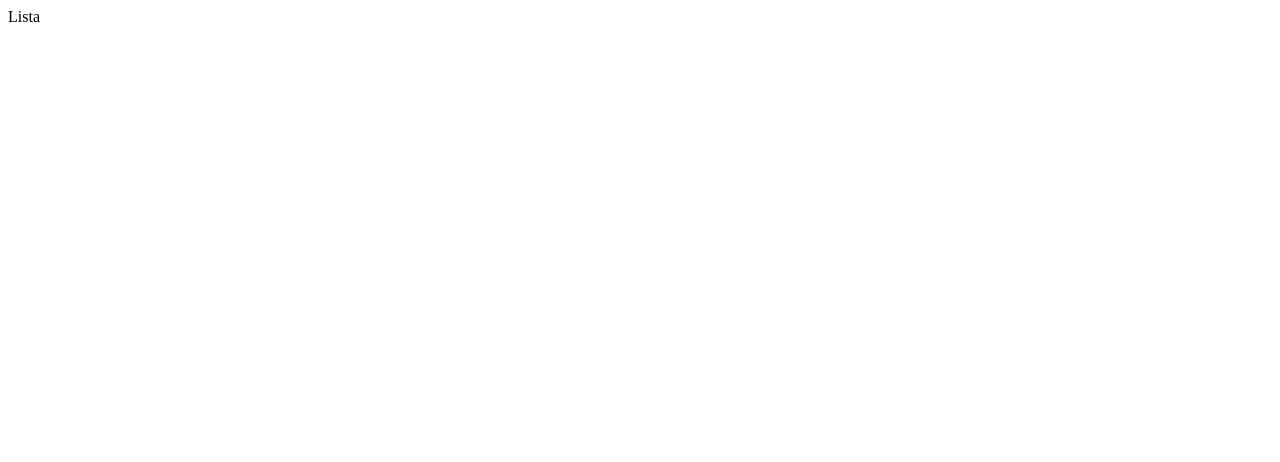
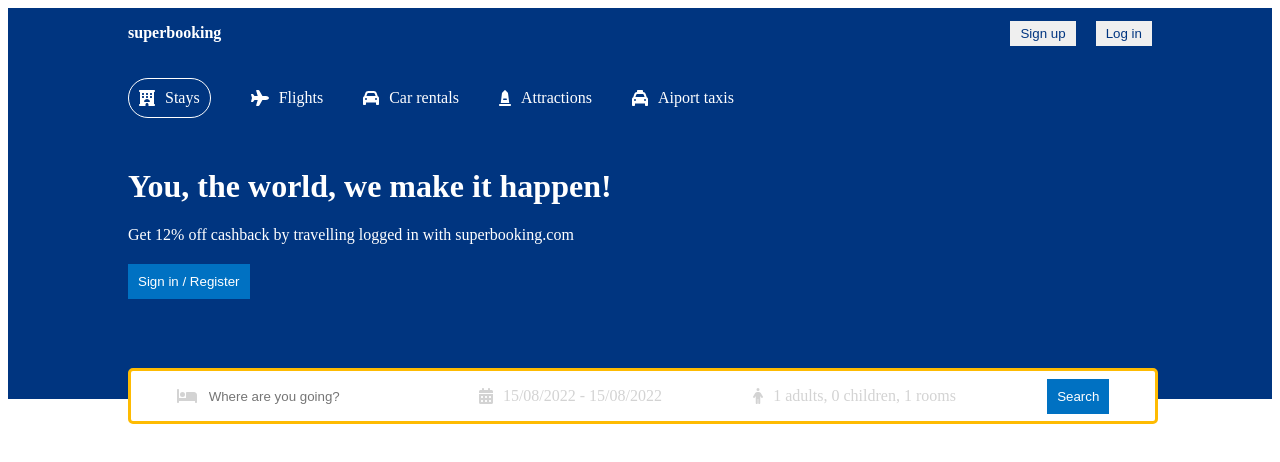
Before and after one commit to maxleirbag/superbooking-app, a React (Vite) app in the folder frontend/: page /hospedagens in a window 1280 px wide. Shown: the top 462 px of the page. Built offline with nearby package versions, Linux system fonts and the light colour scheme.

Commit message:
feature SearchBar + language definition

```diff
--- a/frontend/index.html
+++ b/frontend/index.html
@@ -4,7 +4,7 @@
     <meta charset="UTF-8" />
     <link rel="icon" type="image/svg+xml" href="/vite.svg" />
     <meta name="viewport" content="width=device-width, initial-scale=1.0" />
-    <title>Vite + React</title>
+    <title>Superbooking</title>
   </head>
   <body>
     <div id="root"></div>
--- a/frontend/package.json
+++ b/frontend/package.json
@@ -13,7 +13,9 @@
     "@fortawesome/free-regular-svg-icons": "^6.1.2",
     "@fortawesome/free-solid-svg-icons": "^6.1.2",
     "@fortawesome/react-fontawesome": "^0.2.0",
+    "date-fns": "^2.29.1",
     "react": "^18.2.0",
+    "react-date-range": "^1.4.0",
     "react-dom": "^18.2.0",
     "react-router-dom": "^6.3.0"
   },
--- a/frontend/src/components/header/Header.jsx
+++ b/frontend/src/components/header/Header.jsx
@@ -1,33 +1,158 @@
 import './header.css'
 import { FontAwesomeIcon } from '@fortawesome/react-fontawesome'
-import { faHotel, faBed, faPlane, faCar, faTaxi } from '@fortawesome/free-solid-svg-icons'
+import { faHotel, faBed, faPlane, faCar, faTaxi, faCalendarDays, faPerson, faMonument } from '@fortawesome/free-solid-svg-icons'
+import { DateRangePicker } from 'react-date-range';
+import 'react-date-range/dist/styles.css'
+import 'react-date-range/dist/theme/default.css'
+import { useState } from 'react';
+import { format } from 'date-fns';
 
 
-const Header = () => {
+const Header = ({ headerType }) => {
+
+    // TODO useEffect() se o endDate for selecionado, fecha o DateRangePicker
+
+    const [openStayOptions, setOpenStayOptions] = useState()
+    const [stayOptions, setStayOptions] = useState({
+        adults: 1,
+        children: 0,
+        rooms: 1
+    })
+    const [openDate, setOpenDate] = useState()
+    const [date, setDate] = useState([{
+        startDate: new Date(),
+        endDate: new Date(),
+        key: 'selection'
+    }]);
+
+    const handleChangeStayOption = (type, operation) => {
+        setStayOptions((prev) => {
+            return {
+                ...prev,
+                [type]: operation === 'i' ? stayOptions[type] + 1 : stayOptions[type] - 1
+            }
+        })
+    }
+
     return (
         <div className="header">
-            <div className="headerContainer">
+
+            <div className={headerType === 'list' ? 'headerContainer listMode' : 'headerContainer'}>
                 <div className="headerList">
                     <div className="headerListItem active">
+                        <FontAwesomeIcon icon={faHotel} />
+                        <span>Stays</span>
+                    </div>
+                    <div className="headerListItem">
                         <FontAwesomeIcon icon={faPlane} />
-                        <span> Vôos</span>
+                        <span> Flights</span>
                     </div>
                     <div className="headerListItem">
                         <FontAwesomeIcon icon={faCar} />
-                        <span> Aluguel</span>
+                        <span> Car rentals</span>
                     </div>
                     <div className="headerListItem">
-                        <FontAwesomeIcon icon={faBed} />
-                        <span> Atrações</span>
+                        <FontAwesomeIcon icon={faMonument} />
+                        <span> Attractions</span>
                     </div>
                     <div className="headerListItem">
                         <FontAwesomeIcon icon={faTaxi} />
-                        <span> Táxi</span>
+                        <span> Aiport taxis</span>
                     </div>
                 </div>
-                <h1 className="headertitle">Desconto para a vida toda!</h1>
-                <p className='headerDesc'>Receba 12% de cashback ao viajar, com sua conta superbooking.com</p>
-                <button className="headerBtn">Sign in / Register</button>
+
+                {headerType !== 'list' &&
+                    <>
+                        <h1 className="headertitle">You, the world, we make it happen!</h1>
+                        <p className='headerDesc'>Get 12% off cashback by travelling logged in with superbooking.com</p>
+                        <button className="headerBtn">Sign in / Register</button>
+
+
+                        <div className="headerSearch">
+                            <div className="headerSearchItem">
+                                <FontAwesomeIcon icon={faBed} className="headerIcon" />
+                                <input
+                                    type="text"
+                                    placeholder='Where are you going?'
+                                    className='headerSearchInput' />
+                            </div>
+                            <div className="headerSearchItem">
+                                <FontAwesomeIcon icon={faCalendarDays} className="headerIcon" />
+                                <span
+                                    onClick={() => setOpenDate(!openDate)}
+                                    className='headerSearchText'
+                                >
+                                    {`${format(date[0].startDate, 'dd/MM/yyyy')} - ${format(date[0].endDate, 'dd/MM/yyyy')}`}
+                                </span>
+                                {openDate &&
+                                    <DateRangePicker
+                                        editableDateInputs={true}
+                                        onChange={(item) => setDate([item.selection])}
+                                        moveRangeOnFirstSelection={false}
+                                        ranges={date}
+                                        className='date' />
+                                }
+                            </div>
+                            <div className="headerSearchItem">
+                                <FontAwesomeIcon icon={faPerson} className="headerIcon" />
+                                <span
+                                    onClick={() => setOpenStayOptions(!openStayOptions)}
+                                    className='headerSearchText'
+                                >
+                                    {`${stayOptions.adults} adults, ${stayOptions.children} children, ${stayOptions.rooms} rooms`}
+                                </span>
+                                {openStayOptions &&
+                                    <div className="stayOptions">
+                                        <div className="stayOptionsItem">
+                                            <span className="stayOptionText">Adults</span>
+                                            <div className="stayOptionCounter">
+                                                <button
+                                                    className="stayOptionCounterButton"
+                                                    onClick={() => handleChangeStayOption('adults', 'd')}
+                                                    disabled={stayOptions.adults < 2}
+                                                >-</button>
+                                                <span className="stayOptionCounterNumber">{stayOptions.adults}</span>
+                                                <button
+                                                    className="stayOptionCounterButton"
+                                                    onClick={() => handleChangeStayOption('adults', 'i')}>+</button>
+                                            </div>
+                                        </div>
+                                        <div className="stayOptionsItem">
+                                            <span className="stayOptionText">Children</span>
+                                            <div className="stayOptionCounter">
+                                                <button
+                                                    className="stayOptionCounterButton"
+                                                    onClick={() => handleChangeStayOption('children', 'd')}
+                                                    disabled={stayOptions.children < 1}
+                                                >-</button>
+                                                <span className="stayOptionCounterNumber">{stayOptions.children}</span>
+                                                <button
+                                                    className="stayOptionCounterButton"
+                                                    onClick={() => handleChangeStayOption('children', 'i')}>+</button>
+                                            </div>
+                                        </div>
+                                        <div className="stayOptionsItem">
+                                            <span className="stayOptionText">Rooms</span>
+                                            <div className="stayOptionCounter">
+                                                <button
+                                                    className="stayOptionCounterButton"
+                                                    onClick={() => handleChangeStayOption('rooms', 'd')}
+                                                    disabled={stayOptions.rooms < 2}
+                                                >-</button>
+                                                <span className="stayOptionCounterNumber">{stayOptions.rooms}</span>
+                                                <button
+                                                    className="stayOptionCounterButton"
+                                                    onClick={() => handleChangeStayOption('rooms', 'i')}>+</button>
+                                            </div>
+                                        </div>
+                                    </div>
+                                }
+                            </div>
+                            <div className="headerSearchItem">
+                                <button className="headerBtn">Search</button>
+                            </div>
+                        </div>
+                    </>}
             </div>
         </div>
     )
--- a/frontend/src/components/header/header.css
+++ b/frontend/src/components/header/header.css
@@ -10,6 +10,10 @@
   width: 100%;
   max-width: 1024px;
   margin: 20px 0px 100px 0px;
+}
+
+.headerContainer.listMode {
+  margin: 20px 0px 0px 0px;
 }
 
 .headerList {
@@ -25,6 +29,7 @@
 }
 
 .headerListItem.active {
+/* .headerListItem:hover { */
   border: 1px solid white;
   padding: 10px;
   border-radius: 20px;
@@ -37,8 +42,81 @@
 .headerBtn {
   background-color: #0071c2;
   color: white;
-  /* font-weight: 500; */
-  font-weight: bold;
+  font-weight: 500;
   border: none;
   padding: 10px;
+  cursor: pointer;
 }
+
+.headerSearch {
+  height: 30px;
+  background-color: white;
+  border: 3px solid #febb02;
+  display: flex;
+  align-items: center;
+  justify-content: space-around;
+  padding: 10px 0px;
+  border-radius: 5px;
+  position: absolute;
+  bottom: -25px;
+  width: 100%;
+  max-width: 1024px;
+}
+
+.headerIcon {
+  color: lightgray;
+}
+
+.headerSearchItem {
+  display: flex;
+  align-items: center;
+  gap: 10px;
+}
+
+.headerSearchInput {
+  border: none;
+  outline: none;
+}
+
+.headerSearchText {
+  color: lightgray;
+  cursor: pointer;
+}
+
+.stayOptions {
+  position: absolute;
+  top: 50px;
+  border-radius: 5px;
+  color: gray;
+  background-color: white;
+  box-shadow: 0px 0px 10px -5px rgba(0, 0, 0, 4);
+  -webkit-box-shadow: 0px 0px 10px -5px rgba(0, 0, 0, 4);
+}
+.stayOptionsItem {
+  width: 200px;
+  margin: 10px;
+  display: flex;
+  justify-content: space-between;
+}
+
+.stayOptionCounter {
+  display: flex;
+  align-items: center;
+  gap: 10px;
+  font-size: 12px;
+  color: black;
+}
+
+.stayOptionCounterButton {
+  width: 30px;
+  height: 30px;
+  border: 1px solid #0071c2;
+  color: #0071c2;
+  cursor: pointer;
+  background-color: white;
+}
+
+.stayOptionCounterButton:disabled {
+  cursor: not-allowed;
+  background-color: rgb(211, 211, 211);
+}
--- a/frontend/src/pages/home/Home.jsx
+++ b/frontend/src/pages/home/Home.jsx
@@ -1,13 +1,11 @@
 import React from 'react';
-import Navbar from '../../components/navbar/Navbar'
-import Header from '../../components/header/Header'
+import List from '../list/List';
 
 const Home = () => {
     return (
-        <div>
-            <Navbar />
-            <Header />
-        </div>
+        <>
+            <List />
+        </>
     )
 }
 export default Home;
--- a/frontend/src/pages/list/List.jsx
+++ b/frontend/src/pages/list/List.jsx
@@ -1,7 +1,15 @@
+import Header from "../../components/header/Header";
+import Navbar from "../../components/navbar/Navbar";
+
 const List = () => {
+
+    // const selectedHeaderType = 'list';
+    const selectedHeaderType = false;
+
     return (
         <div>
-            Lista
+            <Navbar />
+            <Header headerType={selectedHeaderType} />
         </div>
     )
 }
```
Also changed, not shown: 1 other file (tests, documents, lock files or other folders).
